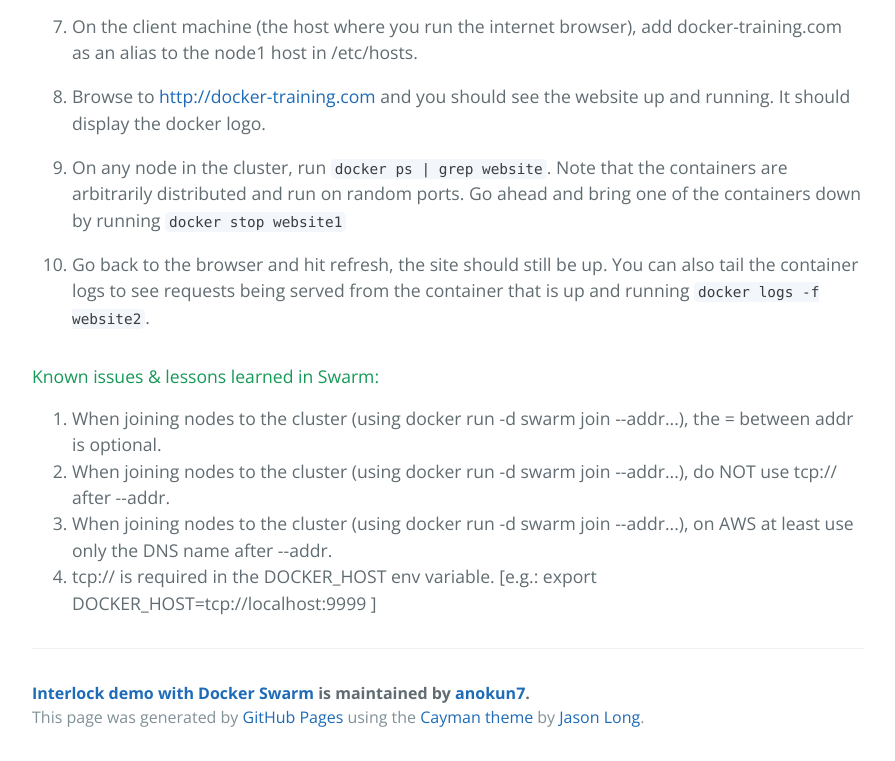
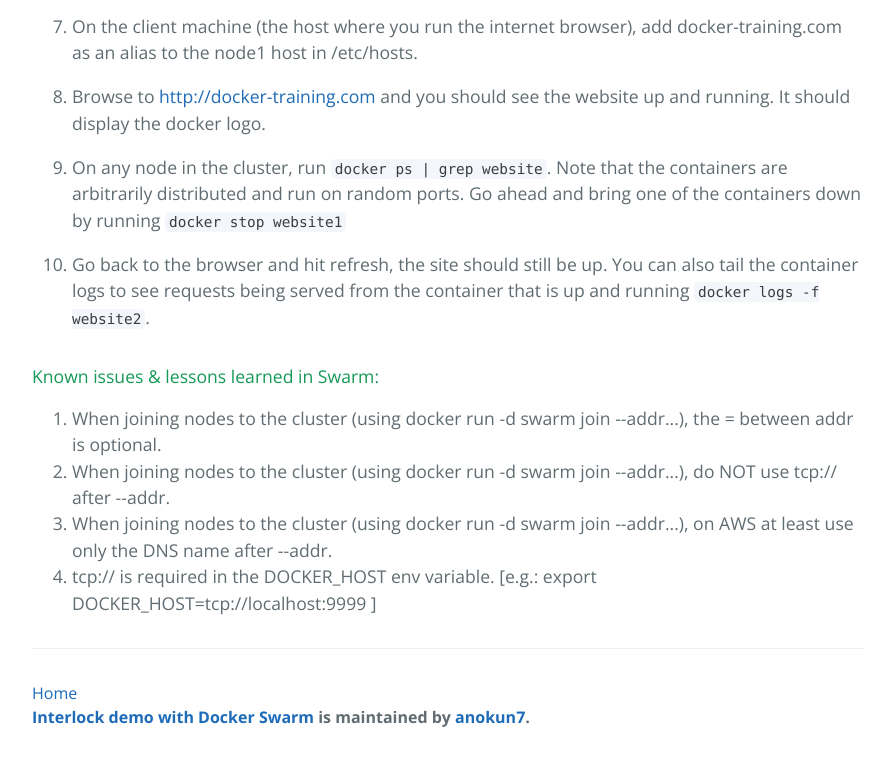
Before and after one commit to anokun7/interlock-demo, a plain HTML site: page index.html in a window 1280 px wide. Shown: the part 2185-2946 px from the top of the page, without its empty margins (192-1087 px from the left). Drawn offline with nearby package versions, Linux system fonts and the light colour scheme.

Commit message:
Remove footer

```diff
--- a/index.html
+++ b/index.html
@@ -106,9 +106,8 @@
 </ol>
 
       <footer class="site-footer">
+        <span class="site-footer-credits"><a href="http://anokun7.github.io">Home</a></span>
         <span class="site-footer-owner"><a href="https://github.com/anokun7/interlock-demo">Interlock demo with Docker Swarm</a> is maintained by <a href="https://github.com/anokun7">anokun7</a>.</span>
-
-        <span class="site-footer-credits">This page was generated by <a href="https://pages.github.com">GitHub Pages</a> using the <a href="https://github.com/jasonlong/cayman-theme">Cayman theme</a> by <a href="https://twitter.com/jasonlong">Jason Long</a>.</span>
       </footer>
 
     </section>
```
